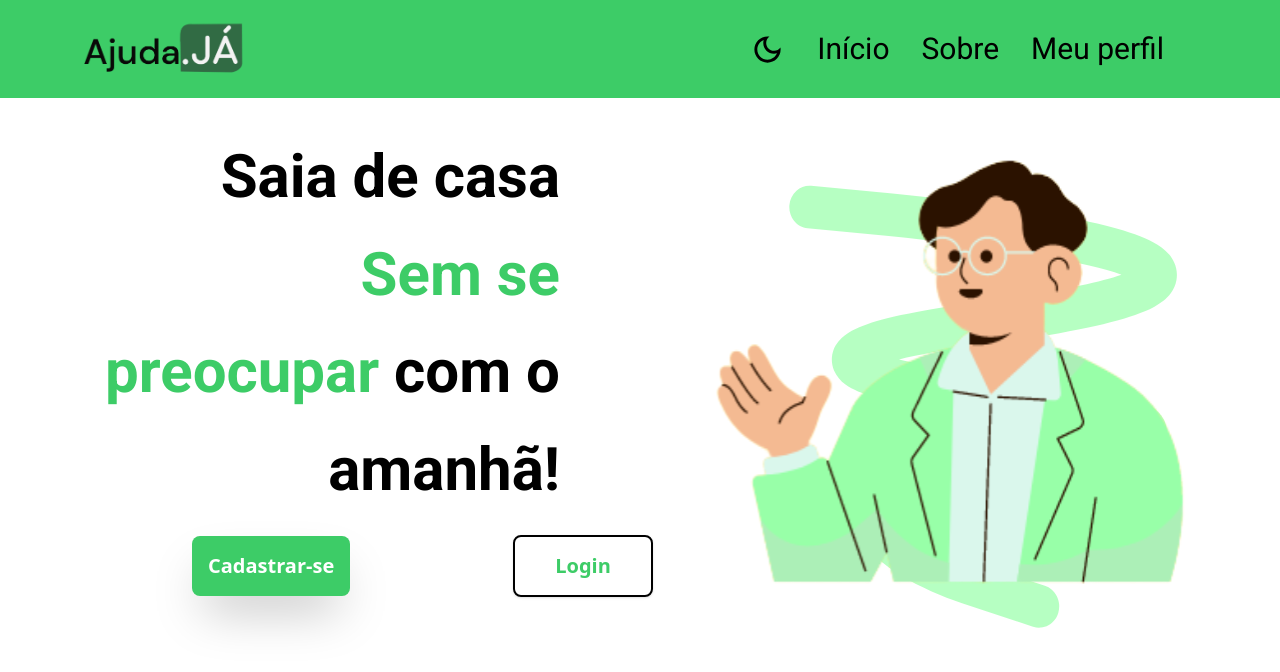
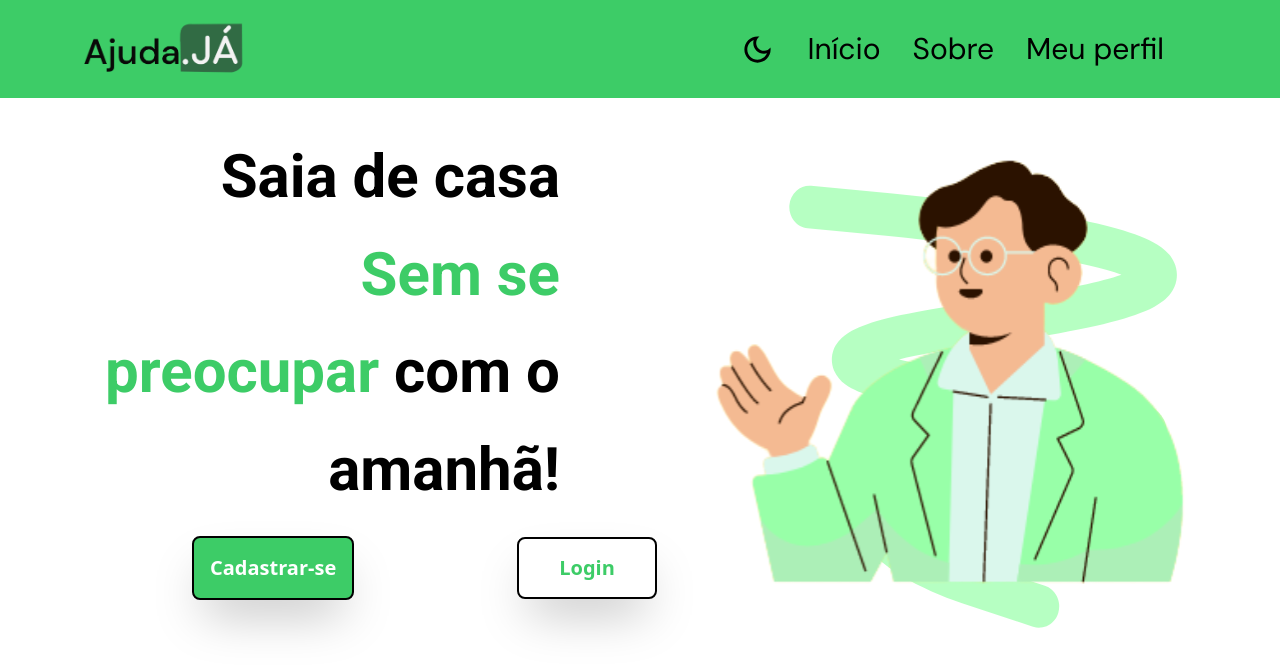
Before and after one commit to PedroVenchiarutti/ajudaJa-Project, a React (Vite) app: page /home in a window 1280 px wide. Shown: the top 672 px of the page. Built offline with nearby package versions, Linux system fonts and the light colour scheme.

Commit message:
fix button hover and header font-family

```diff
--- a/src/Pages/Homepages/Homepage.jsx
+++ b/src/Pages/Homepages/Homepage.jsx
@@ -20,15 +20,16 @@ function Homepage() {
       <img className='md:mt-24   pt-40 md:pt-0  pb-12 md:w-[629px] md:h-[671px] pr-7' src="public/images/img-header.svg" alt="" />
     </div>
     </div>
-      <button className=' mt-4 bg-buttonColor md:p-[16px] md:ml-48 md:mr-18  shadow-2xl p-2
-      mr-20 ml-[10%]  rounded-lg'>
-        <h1 className='text-xl text-fontColor md:font-bold'>
+      <button className=' mt-4 group bg-buttonColor hover:bg-faqGrayBg md:p-[16px] md:ml-48 md:mr-18 border-2 shadow-2xl p-2
+      mr-20 ml-[10%] rounded-lg hover:animate-pulse duration-500'>
+        <h1 className='text-xl group-hover:text-buttonColor duration-500
+        text-fontColor md:font-bold'>
           Cadastrar-se
           </h1>
       </button>
 
-        <button className='md:p-[15px] md:ml-[83px] md:pl-10 md:pr-10 mr-[1px] border-2 pl-5   p-2 rounded-lg shadow ml-2 pr-5'>
-          <h1 className='text-buttonColor md:font-bold text-xl'>
+        <button className='group hover:bg-navBg duration-500 md:p-[15px] md:ml-[83px] md:pl-10 md:pr-10 mr-[1px] border-2 pl-5 mt-4  p-2 rounded-lg shadow-2xl ml-2 pr-5'>
+          <h1 className='group-hover:text-faqGrayBg group-hover:animate-pulse text-buttonColor md:font-bold text-xl'>
         Login
           </h1>
       </button>
--- a/src/Pages/components/Header.jsx
+++ b/src/Pages/components/Header.jsx
@@ -13,7 +13,7 @@ function Header() {
     <div className='fixed w-screen'>
       <nav className="p-5 bg-navBg items-center md:flex md:items-center md:justify-between">
         <div className='flex justify-between'>
-          <span className="text-2xl font-secondary cursor-pointer md:ml-14 ml-4 ml:shadow">
+          <span className="text-2xl font-primary cursor-pointer md:ml-14 ml-4 ml:shadow">
             <img className="inline w-[172px] h-[58.76] " src="public\images\logo-v2.png" />
           </span>
           <div onClick={()=> setMenu(!menu)} className='cursor-pointer py-4 text-3xl cursor-hiddenpointer md:hidden block mx-2'>
@@ -30,25 +30,33 @@ function Header() {
           <li className="mx-4 my-6 md:my-0">
             <a
               href="#"
-              className="text-3xl font-secondary hover:text-hoverFontColor duration-500"
+              className="text-3xl font-secoprimary hover:text-hoverFontColor duration-500"
             >
+              <h1 className='font-primary'>
               Início
+              </h1>
             </a>
           </li>
           <li className="mx-4 my-6 md:my-0">
             <a
               href="#"
-              className="text-3xl font-secondary hover:text-hoverFontColor duration-500"
+              className="text-3xl font-primaryr:text-hoverFontColor duration-500"
             >
+              <h1 className='font-primary'>
+
               Sobre
+              </h1>
             </a>
           </li>
           <li className="mx-4 my-6 md:my-0">
             <a
               href="#"
-              className="text-3xl font-secondary hover:text-hoverFontColor duration-500"
+              className="text-3xl font-primaryr:text-hoverFontColor duration-500"
             >
+              <h1 className='font-primary'>
+
               Meu perfil
+              </h1>
             </a>
           </li>
         </ul>
--- a/tailwind.config.cjs
+++ b/tailwind.config.cjs
@@ -10,6 +10,9 @@ module.exports = {
         'user-image': '50%',
         'modalSucess': '50px',
         'modalAlert': '17px'
+      },
+      animation: {
+        'Bounce': 'bounce 1s infinite',
       }
     },
     colors: {
```
